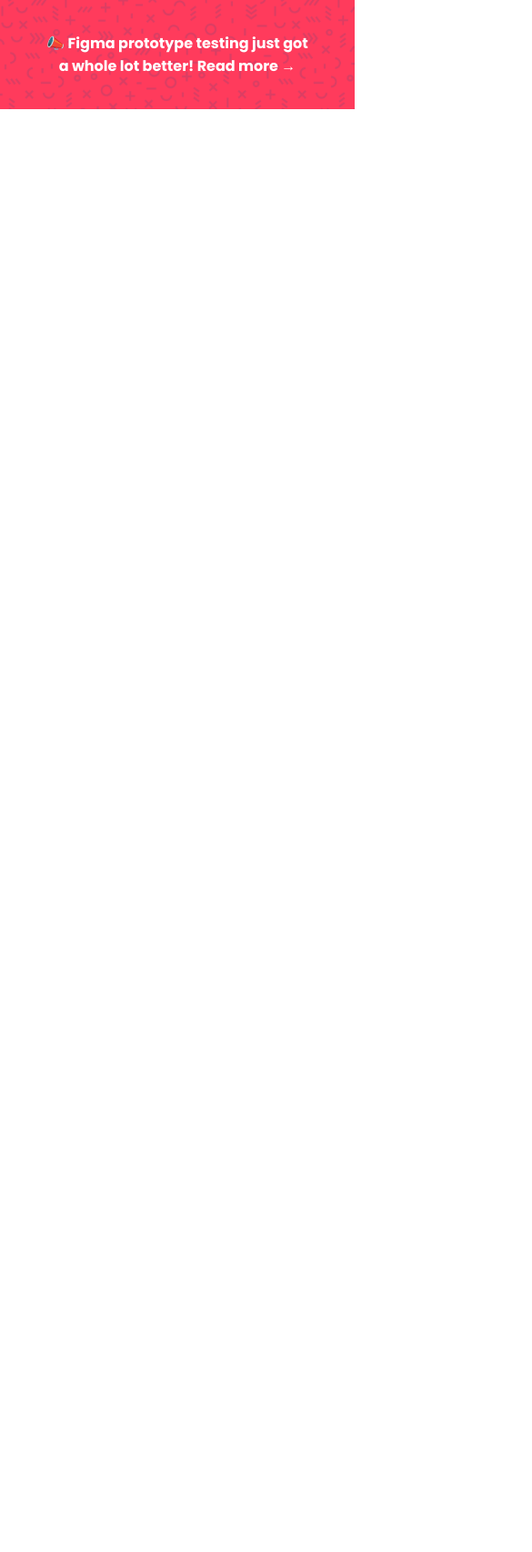
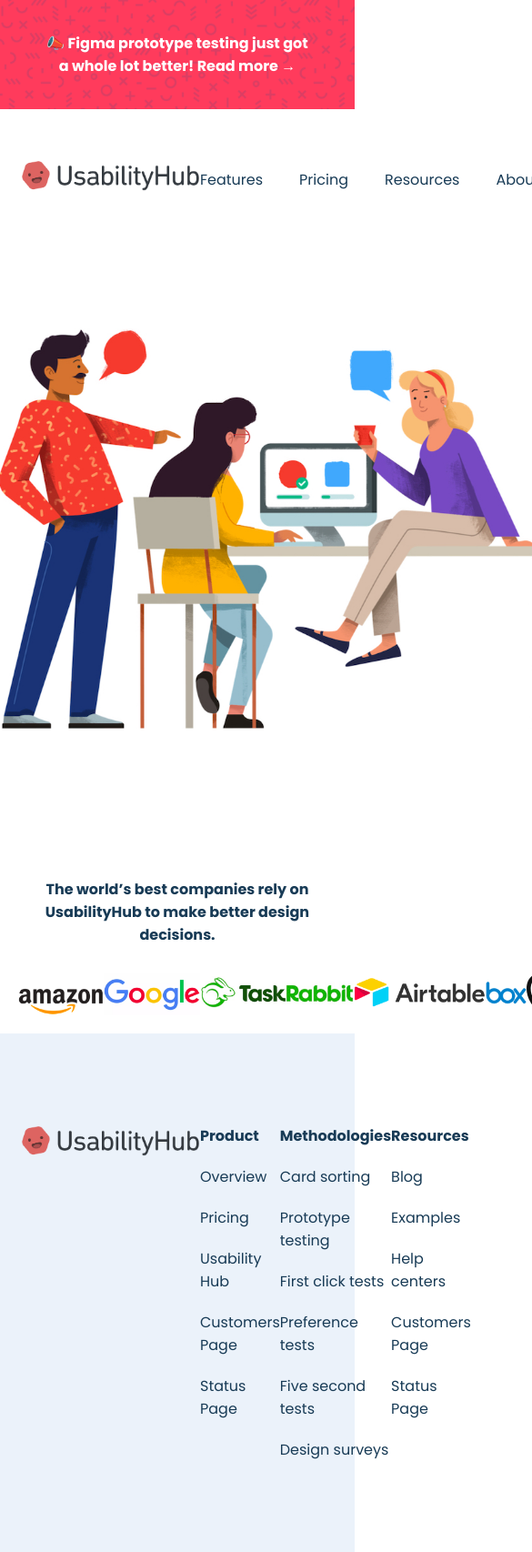
Before and after one commit to xsankalp13/html-css-only-site-1, a plain HTML site: page index.html in a window 390 px wide. Shown: the top 1706 px of the page at 91% size, 585 px wide, since content can reach past the window. Before the commit the page ends 844 px from the top, so only its background shows below. Drawn offline with Linux system fonts and the light colour scheme.

Commit message:
completed but not responsive yet

```diff
--- a/index.html
+++ b/index.html
@@ -17,11 +17,53 @@
 
         </div>
 
-        <nav></nav>
+        <nav>
+            <div class="container main-nav flex">
+                <a href="" class="company-logo">
+                    <img src="./assets/asset 1.png" alt="company logo">
+                </a>
+                <div class="nav-links">
+                    <ul class="flex">
+                        <li><a href="#" class="hover-links">Features</a></li>
+                        <li><a href="#" class="hover-links">Pricing</a></li>
+                        <li><a href="#" class="hover-links">Resources</a></li>
+                        <li><a href="#" class="hover-links">About</a></li>
+                        <li><a href="#" class="hover-links secondary-button">Login</a></li>
+                        <li><a href="#" class="hover-links primary-button">Sign Up</a></li>
+                    </ul>
+                </div>
+            </div>
+        </nav>
 
-        <header></header>
+        <header>
+            <div class="container header-section flex">
+                <div class="header-left">
+                    <h1>Design Confidently</h1>
+                    <p>UsabilityHub is a remote user research platform that takes the guesswork out of design decisions by validating them with real users.</p>
+                    <a href="#" class="primary-button get-started-button">Get Started</a>
+                </div>
+                <div class="header-right">
+                    <img src="./assets/asset 2.jpeg" alt="hero image">
+                </div>
+            </div>
+        </header>
 
-        <section class="companies-section"></section>
+        <section class="companies-section">
+            <div class="container">
+                <div class="small-bold-text company-header">
+                    The world’s best companies rely on UsabilityHub to make better design decisions.
+                </div>
+                <div class="logos flex">
+                    <img src="./assets/asset 3.png" alt="logo" class="logo">
+                    <img src="./assets/asset 4.png" alt="logo" class="logo">
+                    <img src="./assets/asset 5.png" alt="logo" class="logo">
+                    <img src="./assets/asset 6.png" alt="logo" class="logo">
+                    <img src="./assets/asset 7.png" alt="logo" class="logo">
+                    <img src="./assets/asset 8.svg" alt="logo" class="logo">
+                    <img src="./assets/asset 9.png" alt="logo" class="logo">
+                </div>
+            </div>
+        </section>
 
         <section class="features-section"></section>
 
@@ -34,7 +76,42 @@
         <div class="cta-section"></div>
 
 
-        <footer></footer>
+        <footer>
+            <div class="container flex footer-container">
+                <a href="#" class="company-logo">
+                    <img src="./assets/asset 1.png" alt="company logo">
+                </a>
+                <div class="link-column flex">
+                    <h4>Product</h4>
+                    <a href="#" class="hover-links">Overview</a>
+                    <a href="#" class="hover-links">Pricing</a>
+                    <a href="#" class="hover-links">Usability Hub</a>
+                    <a href="#" class="hover-links">Customers Page</a>
+                    <a href="#" class="hover-links">Status Page</a>
+
+                </div>
+                <div class="link-column flex">
+                    <h4>Methodologies</h4>
+                    <a href="#" class="hover-links">Card sorting</a>
+                    <a href="#" class="hover-links">Prototype testing</a>
+                    <a href="#" class="hover-links">First click tests</a>
+                    <a href="#" class="hover-links">Preference tests</a>
+                    <a href="#" class="hover-links">Five second tests</a>
+                    <a href="#" class="hover-links">Design surveys</a>
+
+                </div>
+                <div class="link-column flex">
+                    <h4>Resources
+                    </h4>
+                    <a href="#" class="hover-links">Blog</a>
+                    <a href="#" class="hover-links">Examples</a>
+                    <a href="#" class="hover-links">Help centers</a>
+                    <a href="#" class="hover-links">Customers Page</a>
+                    <a href="#" class="hover-links">Status Page</a>
+
+                </div>
+            </div>
+        </footer>
 
         <div class="subfooter"></div>
 
--- a/style.css
+++ b/style.css
@@ -39,6 +39,48 @@ a{
 }
 /* utilities */
 
+.flex{
+    display: flex;
+    align-items: center;
+}
+ul{
+    list-style: none;
+}
+.hover-links{
+    color: var(--primary-text-color);
+    transition: color 0.3s ease-in-out;
+}
+.hover-links:hover{
+    color: var(--accent-color);
+}
+
+.primary-button{
+    background-color: var(--accent-color);
+    color: white !important;
+    font-weight: 700;
+    box-shadow: 0 0 2px var(--secondary-text-color);
+    padding: 12px 24px;
+    border-radius: 6px;
+    transition: 0.2s ease-out;
+}
+.primary-button:hover{
+    background-color: var(--accent-color-dark);
+}
+.secondary-button{
+    font-weight: 700;
+    padding: 12px 24px;
+    border-radius: 6px;
+    border: 0.5px solid var(--secondary-text-color);
+    color: var(--primary-text-color) !important;
+    transition: 0.2s ease-out;
+}
+.secondary-button:hover{
+
+    color: var(--accent-color) !important;
+}
+
+
+
 
 .small-bold-text{
     font-weight: 700;
@@ -55,6 +97,7 @@ a{
     background-image: url(./assets/asset\ 32.png);
     background-color: rgb(255, 59, 92);
     background-size: 300px;
+
 }
 
 
@@ -63,3 +106,81 @@ a{
     padding: 15px 30px;
     text-align: center;
 }
+.main-nav{
+    justify-content: space-between;
+    margin-top: 20px;
+}
+
+.company-logo img{
+    width: 200px;
+}
+
+.nav-links{
+    flex-basis: 730px;
+}
+
+.nav-links ul{
+    justify-content: end;
+
+    gap: 40px;
+}
+
+
+header{
+    padding: 50px var(--padding-inline-section);
+
+}
+.header-section{
+    justify-content: center;
+    gap: 50px;
+}
+.header-left{
+    max-width: 40vw;
+
+
+}
+.get-started-button{
+    margin-top: 20px;
+}
+
+.header-left h1{
+    margin-top: 20px;
+}
+
+
+.header-right img{
+    width: 600px;
+}
+
+/* company section */
+
+.company-header{
+    text-align: center;
+    margin-block: 30px;
+    color: var(--primary-text-color);
+}
+
+.logos{
+    justify-content: space-between;
+}
+
+.logo{
+    height: 46px;
+
+}
+
+footer{
+    padding-block: 80px;
+    background-color: #ebf2fa
+}
+
+.link-column{
+    flex-direction: column;
+    align-items: flex-start;
+    gap:20px;
+}
+
+.footer-container{
+    align-items: flex-start;
+    justify-content: space-between;
+}
```
